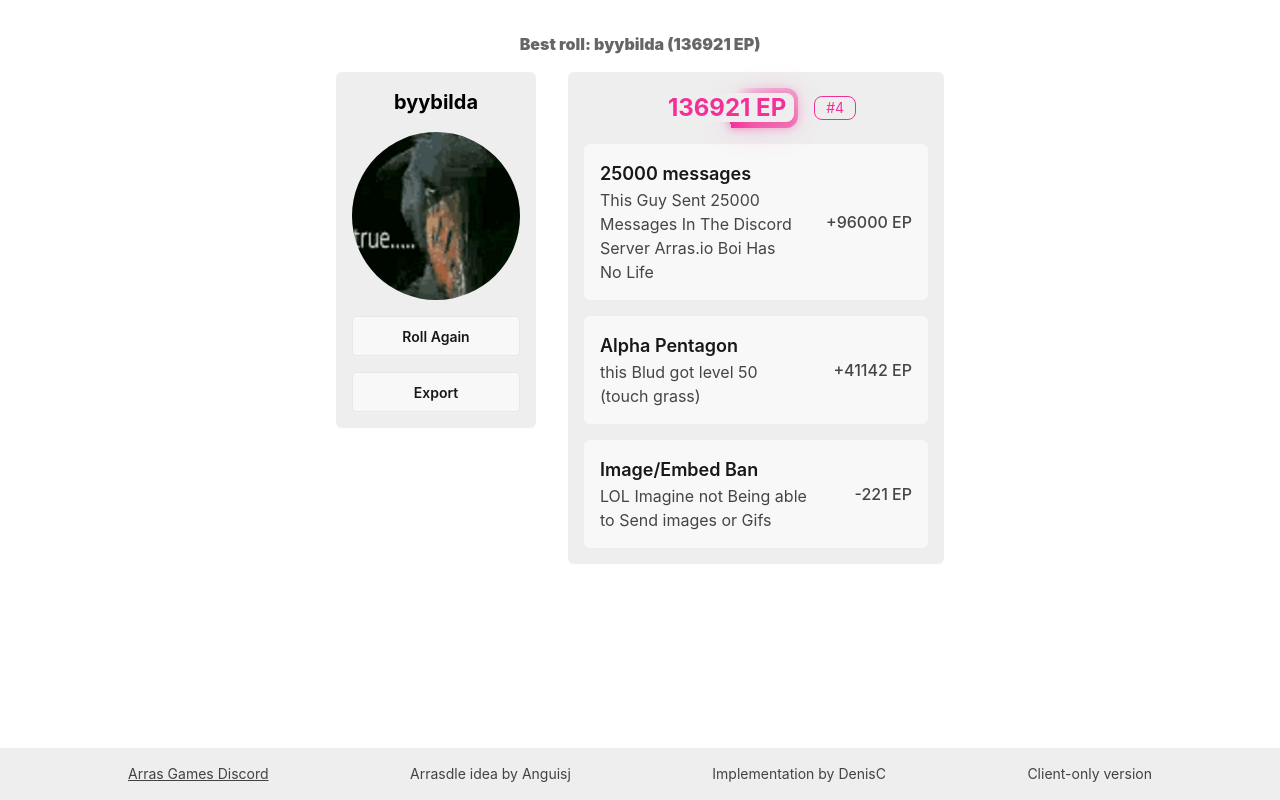
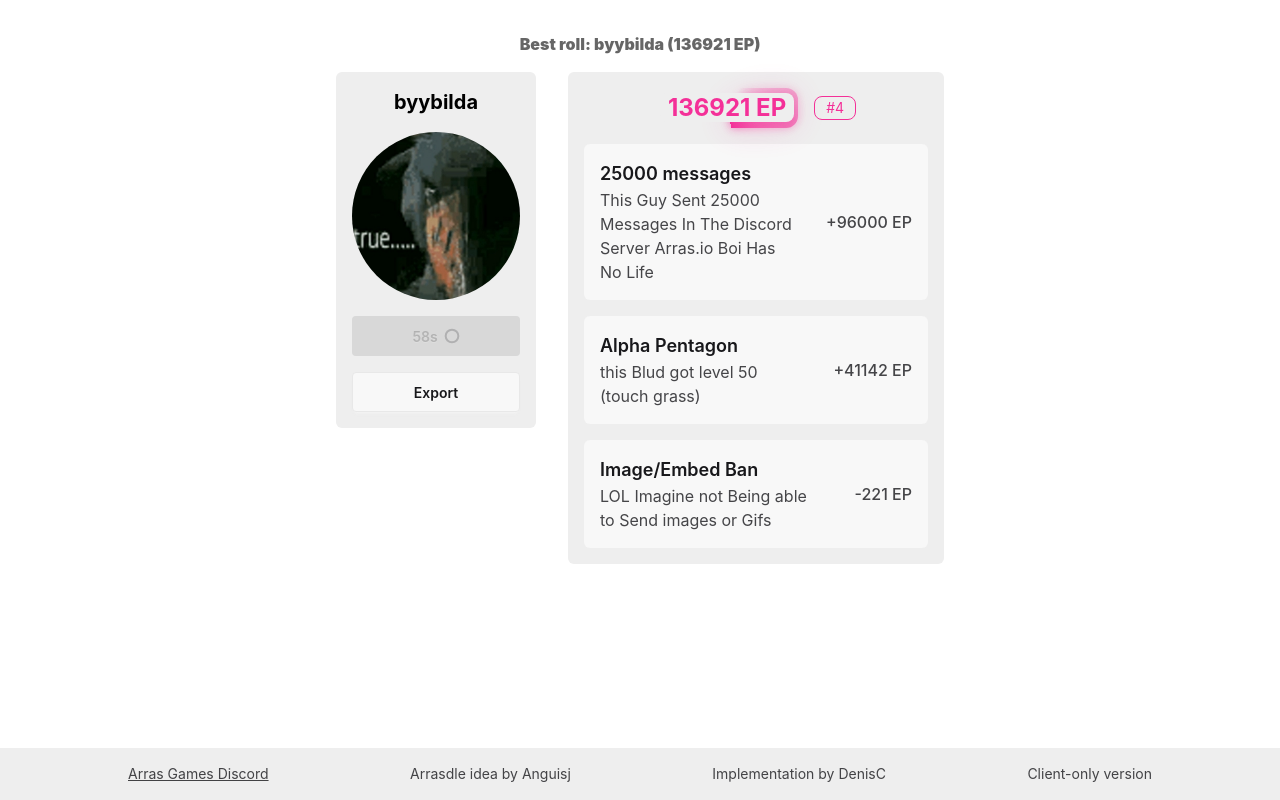
Before and after one commit to thirdythriie/friggenpacketjoe, a plain HTML site: page index.html in a window 1280 px wide. Both pictures are taken after a click on the button "Roll". Drawn offline with Linux system fonts and the light colour scheme.

Commit message:
Update index.html

```diff
--- a/index.html
+++ b/index.html
@@ -119,10 +119,26 @@ all.forEach(e=>{
   im.onerror=()=>{missing.push(e.file);done();};
   im.src=e.image;
 });
+const COOLDOWN_MS=60e3,CD_KEY="arrascordle_cooldown_end";
+let cdTimer=null;
+function startCooldown(end){
+  clearInterval(cdTimer);
+  const tick=()=>{
+    const left=(end-Date.now())/1e3;
+    if(left>0){rollBtn.disabled=true;rollBtn.innerHTML=Math.ceil(left)+'s<span class="loading loading-spinner loading-xs"></span>';}
+    else{clearInterval(cdTimer);rollBtn.disabled=false;rollBtn.innerText="Roll Again";try{localStorage.removeItem(CD_KEY);}catch(_){}}
+  };
+  tick();
+  if(end-Date.now()>0)cdTimer=setInterval(tick,250);
+}
+function resumeCooldown(){
+  try{const end=+localStorage.getItem(CD_KEY);if(end&&end>Date.now())startCooldown(end);}catch(_){}
+}
 function done(){
   if(--pending>0)return;
   c.forEach(e=>{e.pos=1+c.filter(o=>o.score>e.score).length;});
   rollBtn.disabled=c.length===0;
+  resumeCooldown();
   report();
 }
 function report(){
@@ -161,10 +177,9 @@ rollBtn.addEventListener("click",()=>{
   const t=thresholds;
   e.score>t[3]?(a.push("aura-xl"),s.push("font-bold")):e.score>t[2]?(a.push("aura-lg"),s.push("font-semibold")):e.score>t[1]?(a.push("aura-md"),s.push("font-medium")):e.score>t[0]?(a.push("aura-sm"),s.push("font-medium")):(a.push("aura-xs"),s.push("font-light"));
   aura.className=a.join(" ");scoreEl.className=s.join(" ");
-  const end=Date.now()+2e3,iv=setInterval(()=>{
-    const left=(end-Date.now())/1e3;
-    left>0?rollBtn.innerHTML=Math.ceil(left)+'s<span class="loading loading-spinner loading-xs"></span>':(rollBtn.disabled=false,rollBtn.innerText="Roll Again",clearInterval(iv));
-  },250);
+  const end=Date.now()+COOLDOWN_MS;
+  try{localStorage.setItem(CD_KEY,String(end));}catch(_){}
+  startCooldown(end);
 });
 
 exportBtn.addEventListener("click",async()=>{
```
